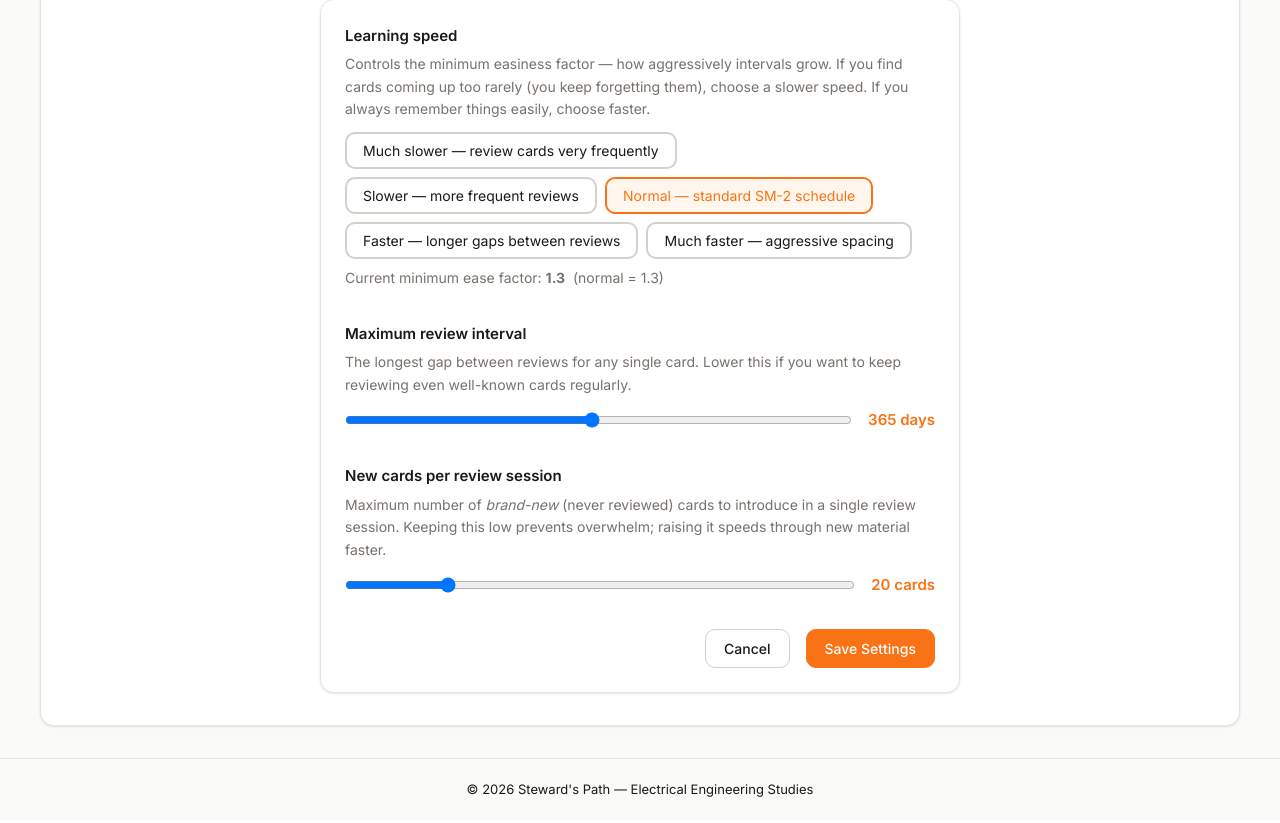
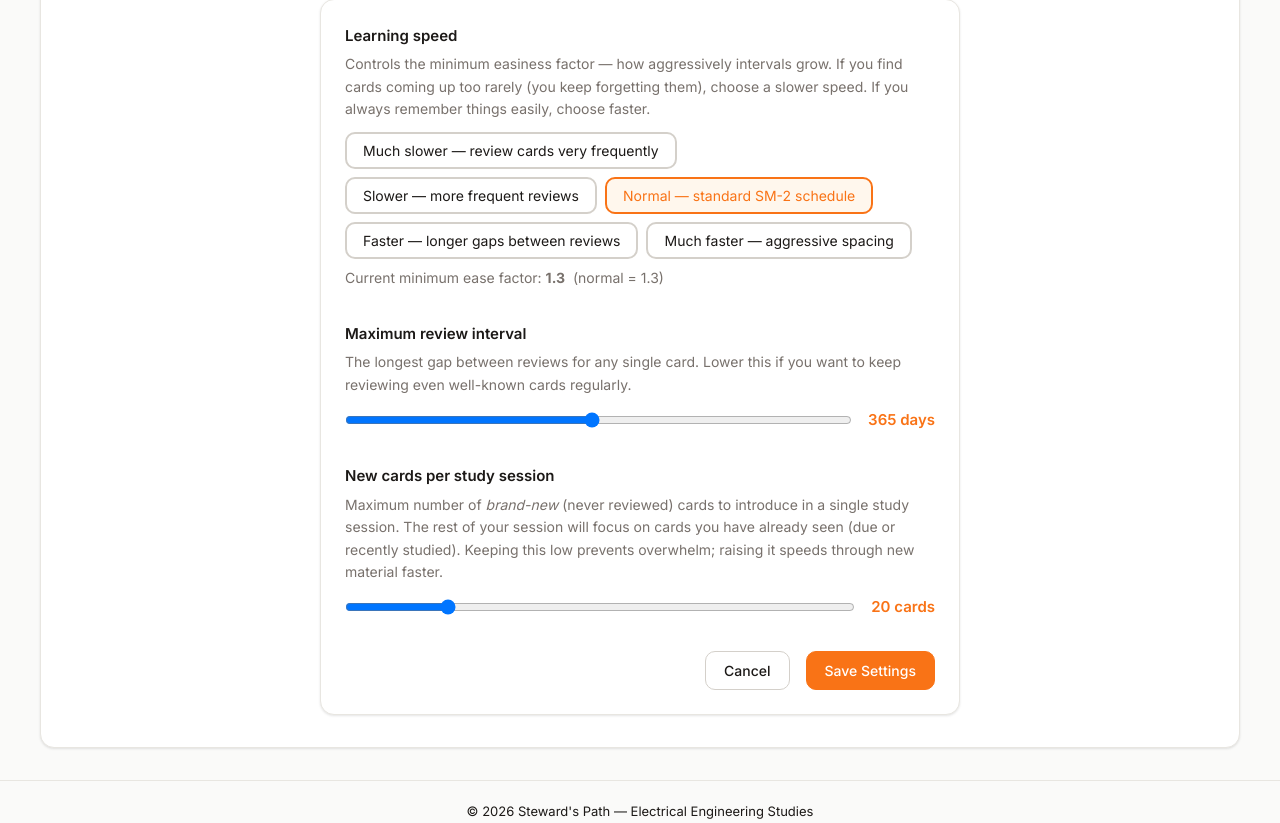
Before and after one commit to coreysreid/study-platform, a Django app: page /settings/spaced-repetition/ in a window 1280 px wide. Shown: the part 804-1627 px from the top of the page. Before the commit the page ends 1601 px from the top, so only its background shows below. Run offline with Django 4.2, Linux system fonts and the light colour scheme; a user stored in the database is signed in; data comes from the database, SQL or seed files in the repository; parts of the project's set-up code (start-up, migrations or seed data) failed here and were passed over; some libraries are stand-ins or nearby versions.

Commit message:
fix: address all 6 review comments on SM-2 spaced repetition feature
Co-authored-by: coreysreid <111491611+coreysreid@users.noreply.github.com>

```diff
--- a/study/models.py
+++ b/study/models.py
@@ -395,8 +395,8 @@ class FlashcardProgress(models.Model):
     # SM-2 spaced repetition fields
     easiness_factor = models.FloatField(
         default=2.5,
-        help_text="SM-2 easiness factor (≥1.3). Higher = longer intervals between reviews.",
-        validators=[MinValueValidator(1.3)],
+        help_text="SM-2 easiness factor (≥1.1). Higher = longer intervals between reviews.",
+        validators=[MinValueValidator(1.1)],
     )
     interval_days = models.IntegerField(
         default=0,
--- a/study/templates/study/spaced_repetition_settings.html
+++ b/study/templates/study/spaced_repetition_settings.html
@@ -200,11 +200,12 @@
 
         <!-- New cards per session -->
         <div class="setting-row">
-            <p class="setting-label">New cards per review session</p>
+            <p class="setting-label">New cards per study session</p>
             <p class="setting-description">
                 Maximum number of <em>brand-new</em> (never reviewed) cards to introduce in a
-                single review session. Keeping this low prevents overwhelm; raising it speeds
-                through new material faster.
+                single study session. The rest of your session will focus on cards you have
+                already seen (due or recently studied).
+                Keeping this low prevents overwhelm; raising it speeds through new material faster.
             </p>
             <div class="range-row">
                 <input
--- a/study/views.py
+++ b/study/views.py
@@ -399,6 +399,20 @@ def study_session(request, topic_id):
     # Shuffle for variety (due cards first when in review mode is not strictly needed)
     random.shuffle(flashcards)
 
+    # Cap new (never-SM2-reviewed) cards to the user's daily_new_cards setting.
+    # This only applies in normal study mode; review mode already shows only due cards.
+    if not is_review_mode:
+        sr_settings = SpacedRepetitionSettings.objects.filter(user=request.user).first()
+        daily_new_cap = (
+            sr_settings.daily_new_cards
+            if sr_settings
+            else SpacedRepetitionSettings.DEFAULT_DAILY_NEW_CARDS
+        )
+        seen = [f for f in flashcards if progress_map.get(f.id) is not None]
+        new_cards = [f for f in flashcards if progress_map.get(f.id) is None]
+        if len(new_cards) > daily_new_cap:
+            flashcards = seen + new_cards[:daily_new_cap]
+
     # Create study session
     session = StudySession.objects.create(user=request.user, topic=topic)
 
@@ -630,20 +644,34 @@ def update_flashcard_progress(request, flashcard_id):
     else:
         progress.confidence_level = max(0, progress.confidence_level - 1)
 
-    # SM-2 algorithm
+    # SM-2 scheduling is always on the whole-card (step_index=-1) record so that
+    # due_count and review mode (which filter by step_index=-1) see step-by-step cards.
     settings = SpacedRepetitionSettings.objects.filter(user=request.user).first()
-    _apply_sm2(progress, quality, settings)
-
-    progress.save()
-    progress.refresh_from_db()
+    if step_index == -1:
+        _apply_sm2(progress, quality, settings)
+        progress.save()
+        progress.refresh_from_db()
+        sr_progress = progress
+    else:
+        # Save stats-only record for the individual step; apply SM-2 to the whole-card record.
+        progress.save()
+        sr_progress, _ = FlashcardProgress.objects.get_or_create(
+            user=request.user,
+            flashcard=flashcard,
+            step_index=-1,
+        )
+        _apply_sm2(sr_progress, quality, settings)
+        sr_progress.save()
+        sr_progress.refresh_from_db()
+        progress.refresh_from_db()
 
     return JsonResponse({
         'confidence_level': progress.confidence_level,
         'times_reviewed': progress.times_reviewed,
         'next_review_date': (
-            progress.next_review_date.isoformat() if progress.next_review_date else None
+            sr_progress.next_review_date.isoformat() if sr_progress.next_review_date else None
         ),
-        'interval_days': progress.interval_days,
+        'interval_days': sr_progress.interval_days,
         'step_index': step_index,
     })
 
@@ -665,15 +693,9 @@ def mark_card_never_seen(request, flashcard_id):
     if not (is_owner or has_enrollment):
         return JsonResponse({'error': 'No access'}, status=403)
 
-    try:
-        step_index = int(request.POST.get('step_index', '-1'))
-    except (ValueError, TypeError):
-        step_index = -1
-
     FlashcardProgress.objects.filter(
         user=request.user,
         flashcard=flashcard,
-        step_index=step_index,
     ).update(
         times_reviewed=0,
         times_correct=0,
```
Also changed, not shown: study/templates/study/study_session.html (+6 -3 lines), study/migrations/0042_alter_easiness_factor_min_validator.py (added).
